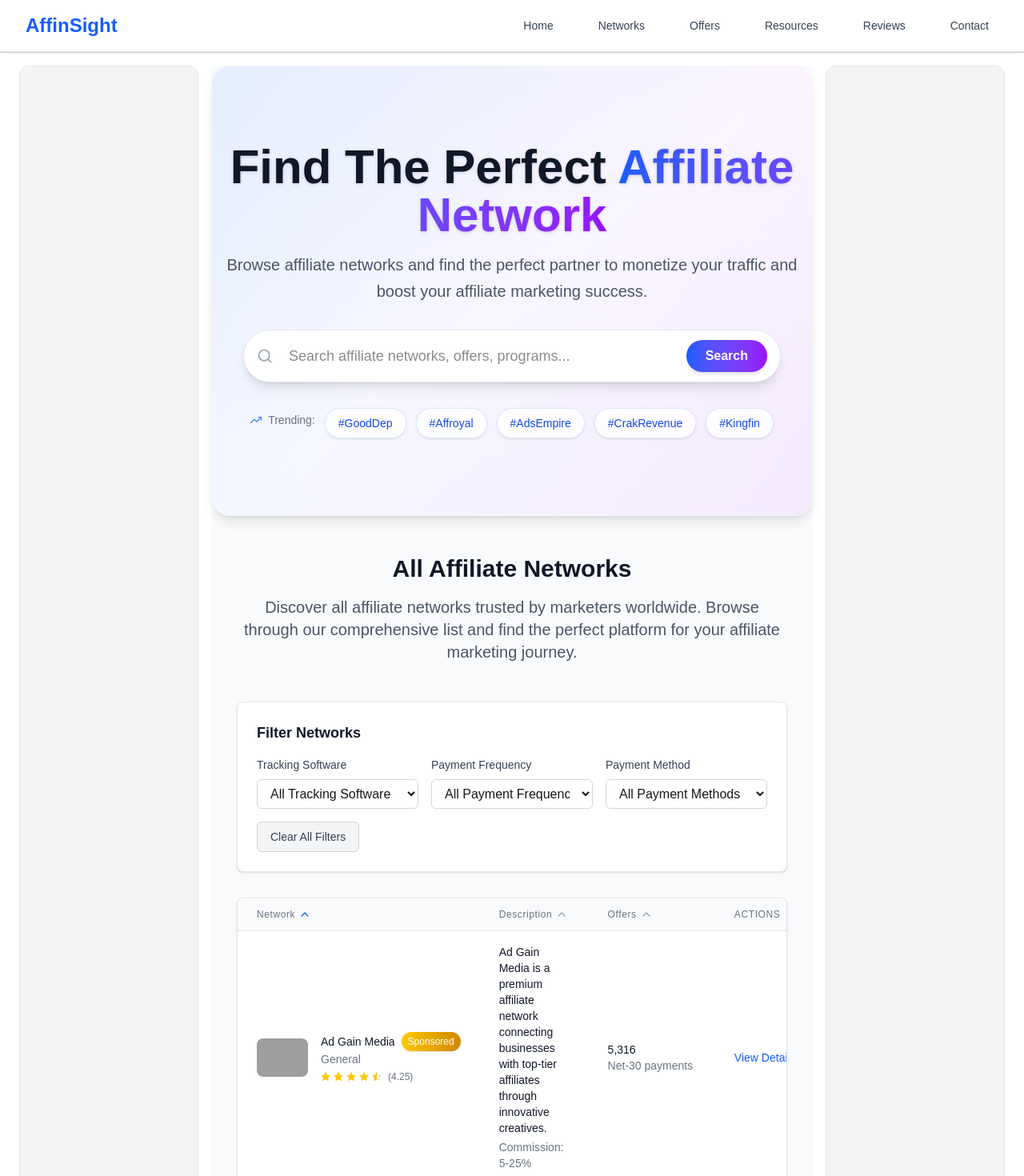
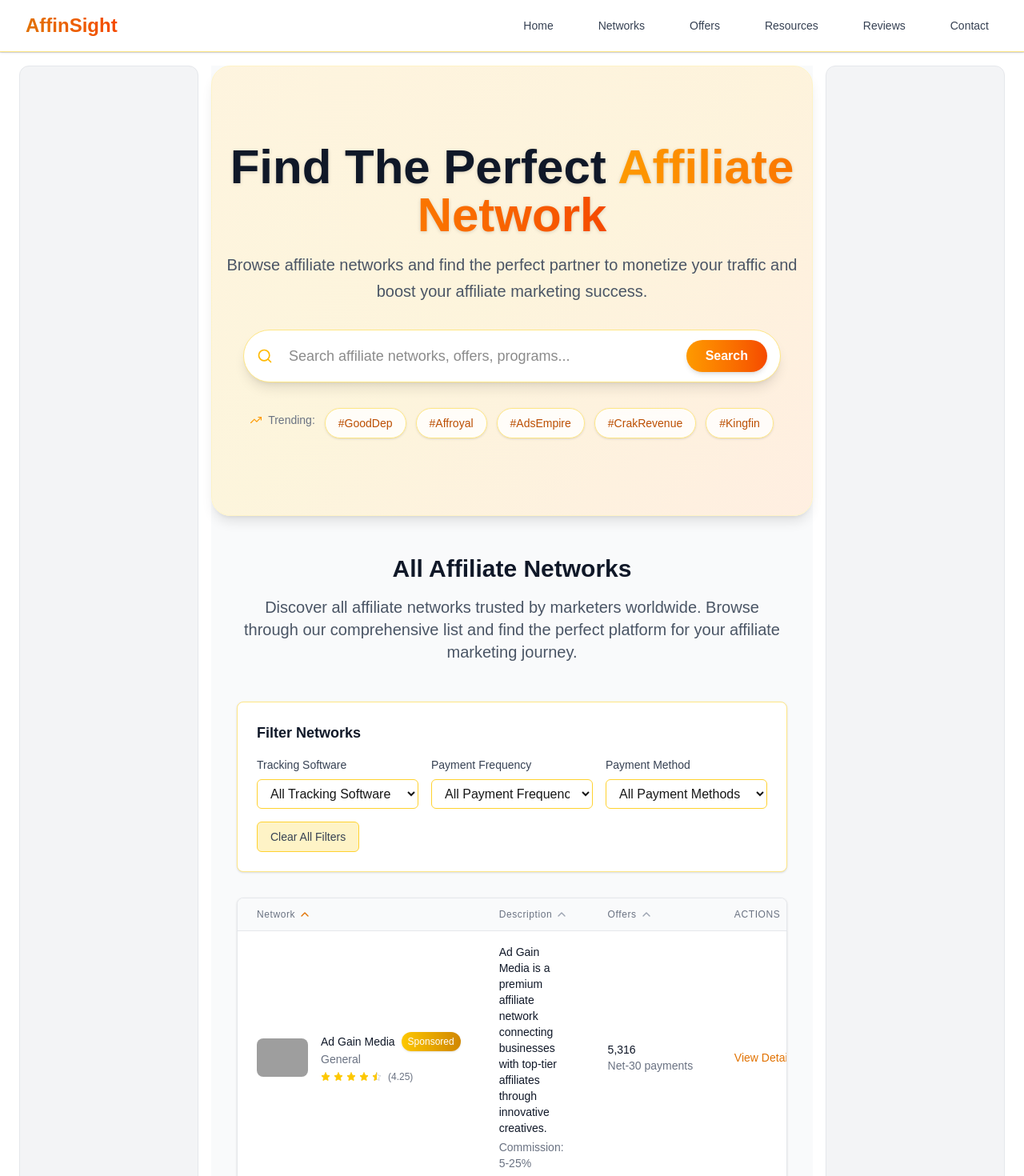
Before and after one commit to tishamishra/affinsight, a Next.js app: page / in a window 1280 px wide. Shown: the top 1470 px of the page at 80% size. Built offline with nearby package versions, Linux system fonts and the light colour scheme; grey boxes are pictures that could not be loaded.

Commit message:
Transform website to golden gradient theme - premium affiliate network design

```diff
--- a/src/app/page.tsx
+++ b/src/app/page.tsx
@@ -48,7 +48,7 @@
         <div className="text-center mt-12">
           <a
             href="/networks"
-            className="inline-flex items-center px-6 py-3 border border-transparent text-base font-medium rounded-md text-white bg-blue-600 hover:bg-blue-700 transition-colors"
+            className="inline-flex items-center px-6 py-3 border border-transparent text-base font-medium rounded-md text-white bg-gradient-to-r from-amber-500 to-orange-600 hover:from-amber-600 hover:to-orange-700 transition-all duration-200 shadow-md hover:shadow-lg"
           >
             View All Networks
           </a>
--- a/src/components/Hero.tsx
+++ b/src/components/Hero.tsx
@@ -29,12 +29,12 @@
   };
 
   return (
-    <section className="relative flex flex-col items-center justify-center py-16 md:py-24 px-4 text-center bg-gradient-to-br from-blue-50 via-white to-purple-50 rounded-3xl shadow-lg overflow-hidden border border-gray-100">
-      <div className="absolute inset-0 bg-gradient-to-r from-blue-600/5 to-purple-600/5"></div>
+    <section className="relative flex flex-col items-center justify-center py-16 md:py-24 px-4 text-center bg-gradient-to-br from-amber-50 via-yellow-50 to-orange-50 rounded-3xl shadow-lg overflow-hidden border border-amber-100">
+      <div className="absolute inset-0 bg-gradient-to-r from-amber-600/5 to-orange-600/5"></div>
       <div className="relative z-10">
         <h1 className="text-3xl md:text-5xl lg:text-6xl font-bold mb-4 text-gray-900 drop-shadow-sm">
           Find The Perfect{" "}
-          <span className="bg-gradient-to-r from-blue-600 to-purple-600 bg-clip-text text-transparent">
+          <span className="bg-gradient-to-r from-amber-500 to-orange-600 bg-clip-text text-transparent">
             Affiliate Network
           </span>
         </h1>
@@ -43,8 +43,8 @@
         </p>
 
         <div className="relative w-full max-w-2xl mx-auto mb-8">
-          <form className="flex items-center bg-white rounded-full shadow-lg border border-gray-200 px-4 py-3">
-            <FiSearch className="text-gray-400 text-xl mr-3 flex-shrink-0" />
+          <form className="flex items-center bg-white rounded-full shadow-lg border border-amber-200 px-4 py-3">
+            <FiSearch className="text-amber-400 text-xl mr-3 flex-shrink-0" />
             <input
               type="text"
               value={searchQuery}
@@ -56,7 +56,7 @@
             />
             <button
               type="submit"
-              className="ml-2 px-6 py-2 bg-gradient-to-r from-blue-600 to-purple-600 text-white rounded-full font-semibold hover:from-blue-700 hover:to-purple-700 transition-all duration-200 shadow-md hover:shadow-lg"
+              className="ml-2 px-6 py-2 bg-gradient-to-r from-amber-500 to-orange-600 text-white rounded-full font-semibold hover:from-amber-600 hover:to-orange-700 transition-all duration-200 shadow-md hover:shadow-lg"
             >
               Search
             </button>
@@ -64,11 +64,11 @@
 
           {/* Search Suggestions */}
           {showSuggestions && searchQuery && (
-            <div className="absolute top-full left-0 right-0 mt-2 bg-white rounded-lg shadow-lg border border-gray-200 z-20">
+            <div className="absolute top-full left-0 right-0 mt-2 bg-white rounded-lg shadow-lg border border-amber-200 z-20">
               {filteredSuggestions.map((suggestion, index) => (
                 <button
                   key={index}
-                  className="w-full text-left px-4 py-3 hover:bg-gray-50 border-b border-gray-100 last:border-b-0"
+                  className="w-full text-left px-4 py-3 hover:bg-amber-50 border-b border-amber-100 last:border-b-0"
                   onClick={() => setSearchQuery(suggestion)}
                 >
                   {suggestion}
@@ -80,14 +80,14 @@
 
         <div className="flex flex-wrap justify-center gap-3">
           <div className="flex items-center gap-2 text-sm text-gray-500 mb-2">
-            <FiTrendingUp className="text-blue-500" />
+            <FiTrendingUp className="text-amber-500" />
             <span>Trending:</span>
           </div>
           {trendingNetworks.map((network) => (
             <button
               key={network.id}
               onClick={() => handleTrendingNetworkClick(network.id)}
-              className="px-4 py-2 bg-white/80 backdrop-blur-sm text-blue-700 rounded-full text-sm font-medium hover:bg-blue-50 border border-blue-100 transition-all duration-200 shadow-sm hover:shadow-md cursor-pointer"
+              className="px-4 py-2 bg-white/80 backdrop-blur-sm text-amber-700 rounded-full text-sm font-medium hover:bg-amber-50 border border-amber-200 transition-all duration-200 shadow-sm hover:shadow-md cursor-pointer"
             >
               #{network.name}
             </button>
--- a/src/components/Navigation.tsx
+++ b/src/components/Navigation.tsx
@@ -16,12 +16,12 @@
   const [mobileMenuOpen, setMobileMenuOpen] = useState(false);
 
   return (
-    <nav className="bg-white shadow-sm border-b border-gray-200">
+    <nav className="bg-white shadow-sm border-b border-amber-200">
       <div className="max-w-7xl mx-auto px-4 sm:px-6 lg:px-8">
         <div className="flex justify-between h-16">
           <div className="flex items-center">
             <Link href="/" className="flex-shrink-0 hover:opacity-80 transition-opacity duration-200">
-              <h1 className="text-2xl font-bold text-blue-600 cursor-pointer">AffinSight</h1>
+              <h1 className="text-2xl font-bold bg-gradient-to-r from-amber-600 to-orange-600 bg-clip-text text-transparent cursor-pointer">AffinSight</h1>
             </Link>
           </div>
 
@@ -31,7 +31,7 @@
               <Link
                 key={item.name}
                 href={item.href}
-                className="text-gray-700 hover:text-blue-600 px-3 py-2 text-sm font-medium transition-colors"
+                className="text-gray-700 hover:text-amber-600 px-3 py-2 text-sm font-medium transition-colors"
               >
                 {item.name}
               </Link>
@@ -42,7 +42,7 @@
           <div className="md:hidden flex items-center">
             <button
               onClick={() => setMobileMenuOpen(!mobileMenuOpen)}
-              className="text-gray-700 hover:text-blue-600 p-2"
+              className="text-gray-700 hover:text-amber-600 p-2"
             >
               {mobileMenuOpen ? (
                 <FiX className="h-6 w-6" />
@@ -56,12 +56,12 @@
         {/* Mobile menu */}
         {mobileMenuOpen && (
           <div className="md:hidden">
-            <div className="px-2 pt-2 pb-3 space-y-1 sm:px-3 border-t border-gray-200">
+            <div className="px-2 pt-2 pb-3 space-y-1 sm:px-3 border-t border-amber-200">
               {navigation.map((item) => (
                 <Link
                   key={item.name}
                   href={item.href}
-                  className="text-gray-700 hover:text-blue-600 block px-3 py-2 text-base font-medium transition-colors"
+                  className="text-gray-700 hover:text-amber-600 block px-3 py-2 text-base font-medium transition-colors"
                   onClick={() => setMobileMenuOpen(false)}
                 >
                   {item.name}
--- a/src/components/NetworkFilters.tsx
+++ b/src/components/NetworkFilters.tsx
@@ -56,7 +56,7 @@
   });
 
   return (
-    <div className="bg-white rounded-lg shadow-sm border border-gray-200 p-6 mb-8">
+    <div className="bg-white rounded-lg shadow-sm border border-amber-200 p-6 mb-8">
       <h3 className="text-lg font-semibold text-gray-900 mb-4">Filter Networks</h3>
 
       <div className="grid grid-cols-1 md:grid-cols-3 gap-4">
@@ -71,7 +71,7 @@
               setTrackingSoftware(e.target.value);
               applyFilters();
             }}
-            className="w-full px-3 py-2 border border-gray-300 rounded-md focus:outline-none focus:ring-2 focus:ring-blue-500 focus:border-blue-500"
+            className="w-full px-3 py-2 border border-amber-300 rounded-md focus:outline-none focus:ring-2 focus:ring-amber-500 focus:border-amber-500"
           >
             <option value="">All Tracking Software</option>
             {trackingSoftwareOptions.map((software) => (
@@ -93,7 +93,7 @@
               setPaymentFrequency(e.target.value);
               applyFilters();
             }}
-            className="w-full px-3 py-2 border border-gray-300 rounded-md focus:outline-none focus:ring-2 focus:ring-blue-500 focus:border-blue-500"
+            className="w-full px-3 py-2 border border-amber-300 rounded-md focus:outline-none focus:ring-2 focus:ring-amber-500 focus:border-amber-500"
           >
             <option value="">All Payment Frequencies</option>
             {paymentFrequencyOptions.map((frequency) => (
@@ -115,7 +115,7 @@
               setPaymentMethod(e.target.value);
               applyFilters();
             }}
-            className="w-full px-3 py-2 border border-gray-300 rounded-md focus:outline-none focus:ring-2 focus:ring-blue-500 focus:border-blue-500"
+            className="w-full px-3 py-2 border border-amber-300 rounded-md focus:outline-none focus:ring-2 focus:ring-amber-500 focus:border-amber-500"
           >
             <option value="">All Payment Methods</option>
             {paymentMethodOptions.map((method) => (
@@ -131,7 +131,7 @@
       <div className="mt-4">
         <button
           onClick={clearFilters}
-          className="px-4 py-2 text-sm font-medium text-gray-700 bg-gray-100 border border-gray-300 rounded-md hover:bg-gray-200 transition-colors"
+          className="px-4 py-2 text-sm font-medium text-gray-700 bg-amber-100 border border-amber-300 rounded-md hover:bg-amber-200 transition-colors"
         >
           Clear All Filters
         </button>
--- a/src/components/NetworkList.tsx
+++ b/src/components/NetworkList.tsx
@@ -70,9 +70,9 @@
       return <FiChevronUp className="w-4 h-4 text-gray-400" />;
     }
     return sortDirection === "asc" ? (
-      <FiChevronUp className="w-4 h-4 text-blue-600" />
+      <FiChevronUp className="w-4 h-4 text-amber-600" />
     ) : (
-      <FiChevronDown className="w-4 h-4 text-blue-600" />
+      <FiChevronDown className="w-4 h-4 text-amber-600" />
     );
   };
 
@@ -118,7 +118,7 @@
                 <th className="px-6 py-3 text-left text-xs font-medium text-gray-500 uppercase tracking-wider">
                   <button
                     onClick={() => handleSort("name")}
-                    className="flex items-center space-x-1 hover:text-gray-700 transition-colors"
+                    className="flex items-center space-x-1 hover:text-amber-600 transition-colors"
                   >
                     <span>Network</span>
                     <SortIcon field="name" />
@@ -128,7 +128,7 @@
                 <th className="px-6 py-3 text-left text-xs font-medium text-gray-500 uppercase tracking-wider">
                   <button
                     onClick={() => handleSort("description")}
-                    className="flex items-center space-x-1 hover:text-gray-700 transition-colors"
+                    className="flex items-center space-x-1 hover:text-amber-600 transition-colors"
                   >
                     <span>Description</span>
                     <SortIcon field="description" />
@@ -137,7 +137,7 @@
                 <th className="px-6 py-3 text-left text-xs font-medium text-gray-500 uppercase tracking-wider">
                   <button
                     onClick={() => handleSort("offers_count")}
-                    className="flex items-center space-x-1 hover:text-gray-700 transition-colors"
+                    className="flex items-center space-x-1 hover:text-amber-600 transition-colors"
                   >
                     <span>Offers</span>
                     <SortIcon field="offers_count" />
@@ -170,11 +170,11 @@
                         ) : null}
                         {/* Fallback - Network name initial */}
                         <div
-                          className={`h-16 w-16 bg-blue-100 rounded-lg flex items-center justify-center ${
+                          className={`h-16 w-16 bg-amber-100 rounded-lg flex items-center justify-center ${
                             network.logo_url ? 'hidden' : ''
                           }`}
                         >
-                          <span className="text-blue-600 font-semibold text-base">
+                          <span className="text-amber-600 font-semibold text-base">
                             {network.name.charAt(0)}
                           </span>
                         </div>
@@ -219,7 +219,7 @@
                     <div className="flex space-x-2">
                       <Link
                         href={`/network/${network.id}`}
-                        className="text-blue-600 hover:text-blue-900 transition-colors"
+                        className="text-amber-600 hover:text-amber-800 transition-colors"
                       >
                         View Details
                       </Link>
@@ -247,14 +247,14 @@
                               <button
                     onClick={() => setCurrentPage(currentPage - 1)}
                     disabled={currentPage === 1}
-              className="relative inline-flex items-center px-4 py-2 border border-gray-300 text-sm font-medium rounded-md text-gray-700 bg-white hover:bg-gray-50 disabled:opacity-50 disabled:cursor-not-allowed"
+                    className="relative inline-flex items-center px-4 py-2 border border-amber-300 text-sm font-medium rounded-md text-gray-700 bg-white hover:bg-amber-50 disabled:opacity-50 disabled:cursor-not-allowed"
                   >
                     Previous
                   </button>
                   <button
                     onClick={() => setCurrentPage(currentPage + 1)}
                     disabled={currentPage === totalPages}
-              className="ml-3 relative inline-flex items-center px-4 py-2 border border-gray-300 text-sm font-medium rounded-md text-gray-700 bg-white hover:bg-gray-50 disabled:opacity-50 disabled:cursor-not-allowed"
+                    className="ml-3 relative inline-flex items-center px-4 py-2 border border-amber-300 text-sm font-medium rounded-md text-gray-700 bg-white hover:bg-amber-50 disabled:opacity-50 disabled:cursor-not-allowed"
                   >
                     Next
                   </button>
@@ -272,7 +272,7 @@
                 <button
                   onClick={() => setCurrentPage(currentPage - 1)}
                   disabled={currentPage === 1}
-                  className="relative inline-flex items-center px-2 py-2 rounded-l-md border border-gray-300 bg-white text-sm font-medium text-gray-500 hover:bg-gray-50 disabled:opacity-50 disabled:cursor-not-allowed"
+                  className="relative inline-flex items-center px-2 py-2 rounded-l-md border border-amber-300 bg-white text-sm font-medium text-gray-500 hover:bg-amber-50 disabled:opacity-50 disabled:cursor-not-allowed"
                 >
                   Previous
                 </button>
@@ -282,8 +282,8 @@
                     onClick={() => setCurrentPage(page)}
                     className={`relative inline-flex items-center px-4 py-2 border text-sm font-medium ${
                       currentPage === page
-                        ? "z-10 bg-blue-50 border-blue-500 text-blue-600"
-                        : "bg-white border-gray-300 text-gray-500 hover:bg-gray-50"
+                        ? "z-10 bg-amber-50 border-amber-500 text-amber-600"
+                        : "bg-white border-amber-300 text-gray-500 hover:bg-amber-50"
                     }`}
                   >
                     {page}
@@ -292,7 +292,7 @@
                                   <button
                     onClick={() => setCurrentPage(currentPage + 1)}
                     disabled={currentPage === totalPages}
-                  className="relative inline-flex items-center px-2 py-2 rounded-r-md border border-gray-300 bg-white text-sm font-medium text-gray-500 hover:bg-gray-50 disabled:opacity-50 disabled:cursor-not-allowed"
+                    className="relative inline-flex items-center px-2 py-2 rounded-r-md border border-amber-300 bg-white text-sm font-medium text-gray-500 hover:bg-amber-50 disabled:opacity-50 disabled:cursor-not-allowed"
                   >
                     Next
                   </button>
```
Lines whose indentation alone changed are shown as unchanged.
